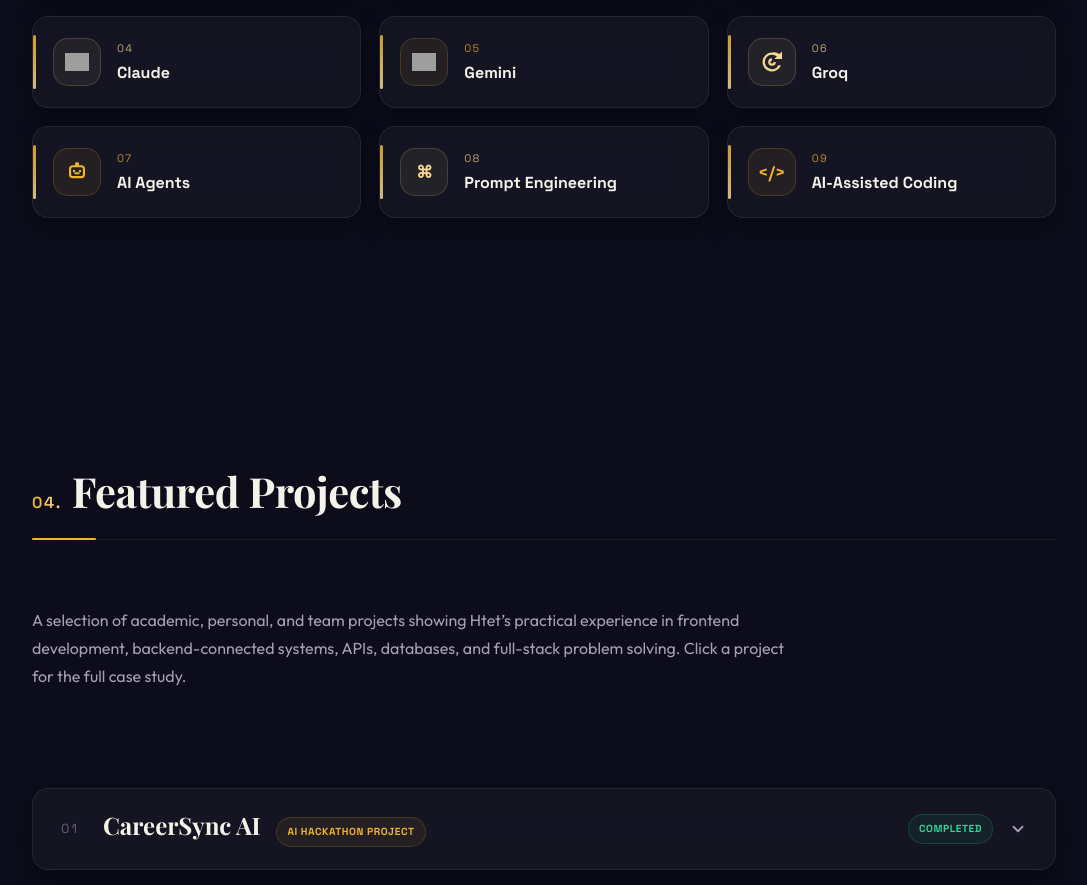
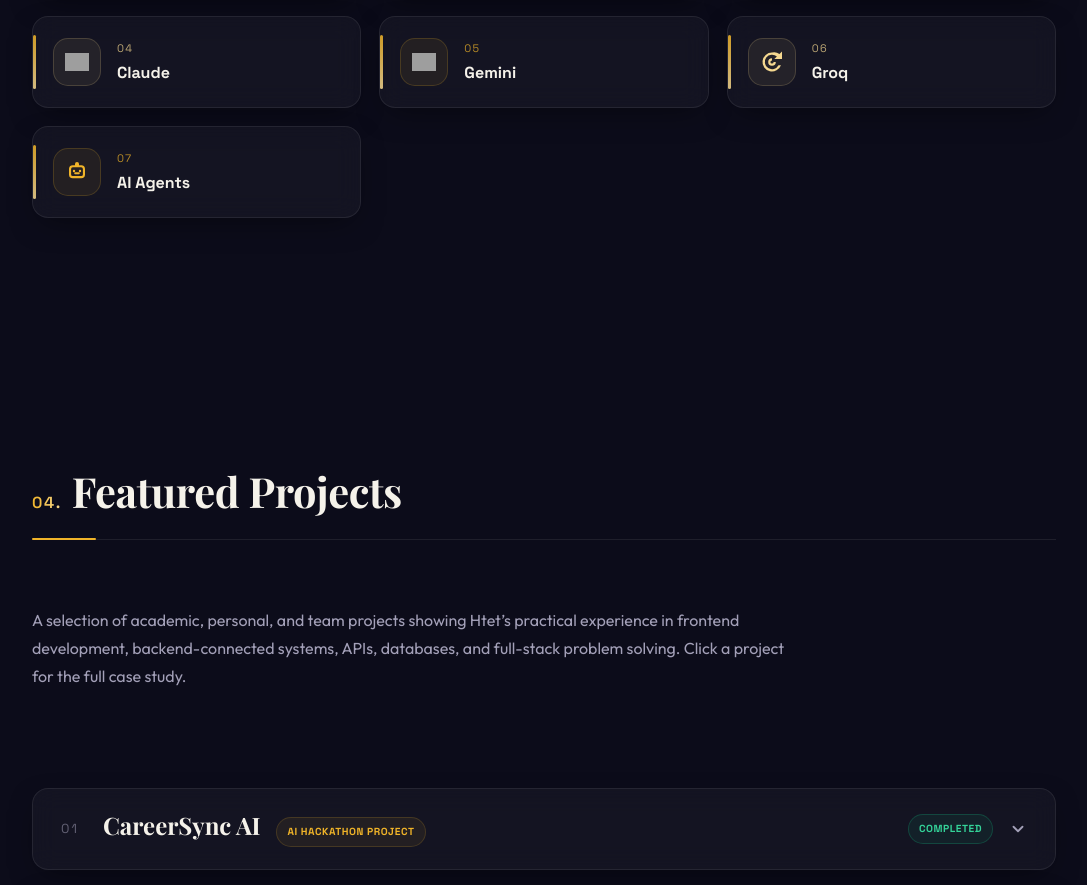
Before and after one commit to Zorrow14/HtetAungLwin_Portfolio, a React (Vite) app: page / in a window 1280 px wide. Shown: the part 3860-4745 px from the top of the page, without its empty margins (96-1183 px from the left). Built offline with nearby package versions, Linux system fonts and the light colour scheme; no server answers; grey boxes are pictures that could not be loaded.

Commit message:
chore: trim Prompt Engineering and AI-Assisted Coding from AI tools list

```diff
--- a/src/components/AIProductivity.jsx
+++ b/src/components/AIProductivity.jsx
@@ -50,15 +50,7 @@
   {
     name: 'AI Agents',
     customIcon: <AgentIcon />,
-  },
-  {
-    name: 'Prompt Engineering',
-    fallback: '⌘',
-  },
-  {
-    name: 'AI-Assisted Coding',
-    fallback: '</>',
-  },
+  }
 ];
 
 const AIProductivity = () => {
```
